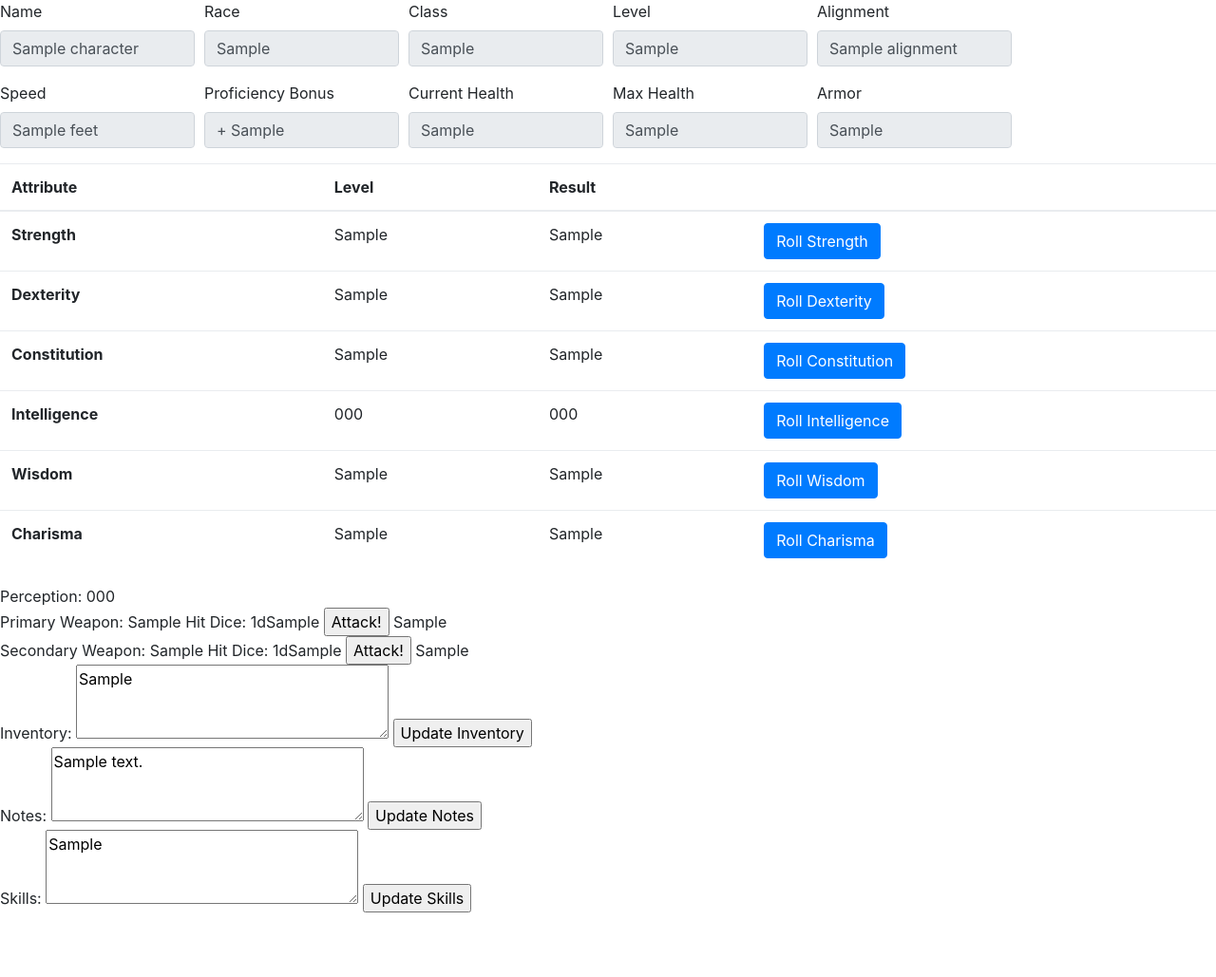
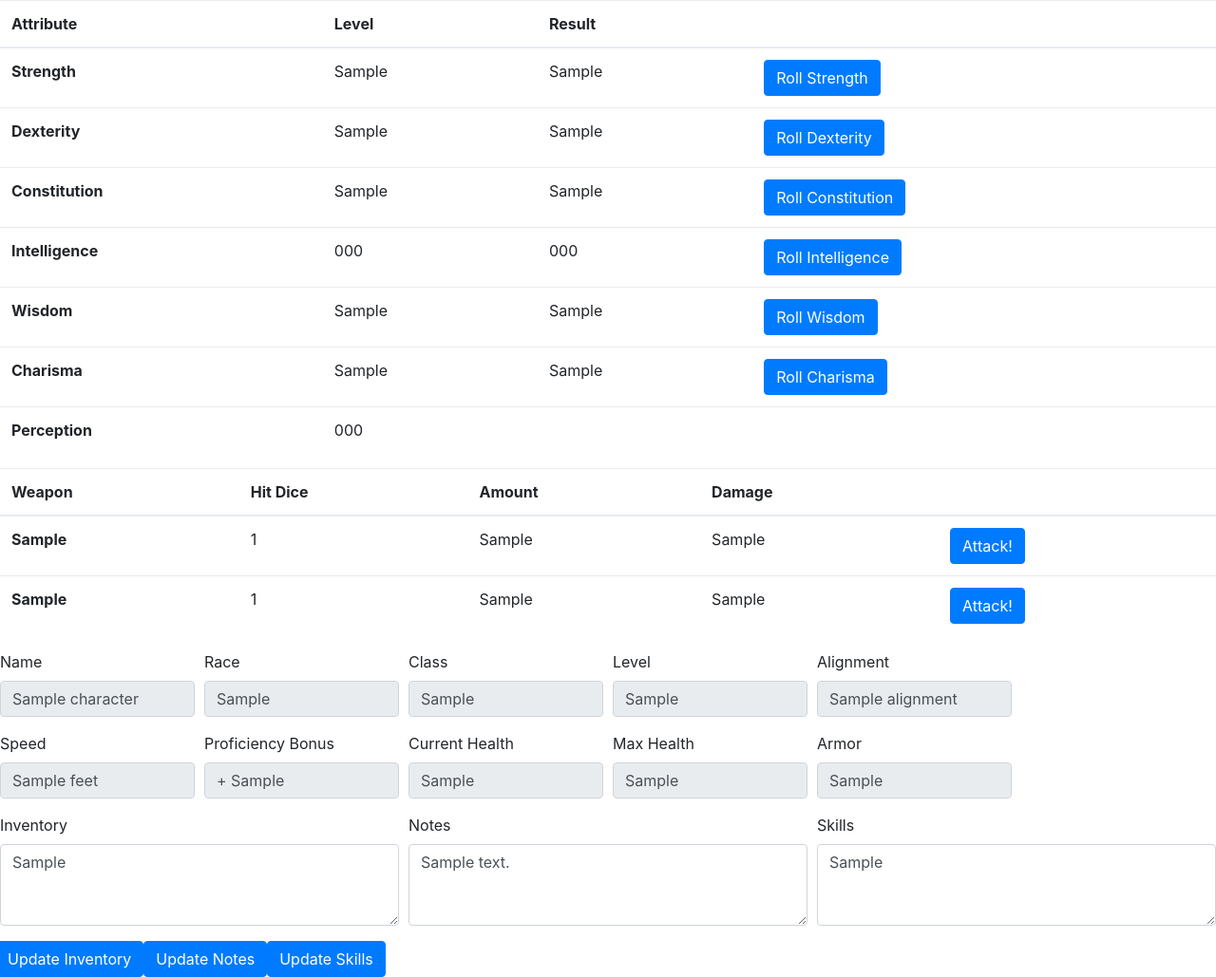
Before and after one commit to keithmorel/dndproj, a Flask app: template dndroller/templates/view_char.html in a window 1280 px wide. Shown: the part 102-1131 px from the top of the page at 95% size. Before the commit the page ends 1063 px from the top, so only its background shows below. Run offline with Flask 2, Linux system fonts and the light colour scheme; the template is opened without the code that fills it: most values are stand-ins (such as "Sample title", 1, 10 or a date in 2020); some libraries are stand-ins or nearby versions.

Commit message:
Finished bootstrapping of character view page. Just need to do the login page to complete bootstrapping.

```diff
--- a/dndroller/templates/view_char.html
+++ b/dndroller/templates/view_char.html
@@ -155,47 +111,131 @@
                                 <td><input class="btn btn-primary" type="submit" value="Roll Charisma"></td>
                             </form>
                         </tr>
+                        <tr>
+                            <th scope="row">Perception</th>
+                            <td>{{ character.char_perception }}</td>
+                            <td></td>
+                            <td></td>
+                        </tr>
                     </tbody>
                 </table>
-                    Perception: {{ character.char_perception }}<br>
+                <table class="table">
+                    <thead>
+                        <tr>
+                            <th>Weapon</th>
+                            <th>Hit Dice</th>
+                            <th>Amount</th>
+                            <th>Damage</th>
+                            <th></th>
+                        </tr>
+                    </thead>
+                    <tbody>
+                        <tr>
+                            <th scope="row">{{ character.char_weap_prim }}</th>
+                            <td>{{ character.char_weap_prim_num }}</td>
+                            <td>{{ character.char_weap_prim_die }}</td>
+                            <td>{{ prim_result }}</td>
+                            <td>
                                 <form name="roll_primary" action="/roll_attack/" method="POST">
-                        Primary Weapon: {{ character.char_weap_prim }} Hit Dice: {{ character.char_weap_prim_num }}d{{ character.char_weap_prim_die }}
                                     <input type="hidden" name="weapon" value="Primary">
                                     <input type="hidden" name="char_name" value="{{ character.char_name }}">
                                     <input type="hidden" name="char_weap_num" value="{{ character.char_weap_prim_num }}">
                                     <input type="hidden" name="char_weap_die" value="{{ character.char_weap_prim_die }}">
-                        <input type="submit" value="Attack!">
-                        {{ prim_result }}
+                                    <input class="btn btn-primary" type="submit" value="Attack!">
                                 </form>
+                            </td>
+                        </tr>
                         {% if character.char_weap_sec != '' %}
+                        <tr>
+                            <th scope="row">{{ character.char_weap_sec }}</th>
+                            <td>{{ character.char_weap_sec_num }}</td>
+                            <td>{{ character.char_weap_sec_die }}</td>
+                            <td>{{ sec_result }}</td>
+                            <td>
                                 <form name="roll_secondary" action="/roll_attack/" method="POST">
-                            Secondary Weapon: {{ character.char_weap_sec }} Hit Dice: {{ character.char_weap_sec_num }}d{{ character.char_weap_sec_die }}
                                     <input type="hidden" name="weapon" value="Secondary">
                                     <input type="hidden" name="char_name" value="{{ character.char_name }}">
                                     <input type="hidden" name="char_weap_num" value="{{ character.char_weap_sec_num}}">
                                     <input type="hidden" name="char_weap_die" value="{{ character.char_weap_sec_die }}">
-                            <input type="submit" value="Attack!">
-                            {{ sec_result }}
+                                    <input class="btn btn-primary" type="submit" value="Attack!">
                                 </form>
+                            </td>
+                        </tr>
                         {% endif %}
+                    </tbody>
+                </table>
+                <div class="form-row">
+                    <div class="form-group col-sm-2">
+                        <label>Name</label>
+                        <input type="text" class="form-control" value="{{ character.char_name }}" readonly>
+                    </div>
+                    <div class="form-group col-sm-2">
+                        <label>Race</label>
+                        <input type="text" class="form-control" value="{{ character.char_race }}" readonly>
+                    </div>
+                    <div class="form-group col-sm-2">
+                        <label>Class</label>
+                        <input type="text" class="form-control" value="{{ character.char_class }}" readonly>
+                    </div>
+                    <div class="form-group col-sm-2">
+                        <label>Level</label>
+                        <input type="text" class="form-control" value="{{ character.char_lvl }}" readonly>
+                    </div>
+                    <div class="form-group col-sm-2">
+                        <label>Alignment</label>
+                        <input type="text" class="form-control" value="{{ character.alignment }}" readonly>
+                    </div>
+                </div>
+                <div class="form-row">
+                    <div class="form-group col-sm-2">
+                        <label>Speed</label>
+                        <input type="text" class="form-control" value="{{ character.char_speed }} feet" readonly>
+                    </div>
+                    <div class="form-group col-sm-2">
+                        <label>Proficiency Bonus</label>
+                        <input type="text" class="form-control" value="+ {{ character.char_proficiency }}" readonly>
+                    </div>
+                    <div class="form-group col-sm-2">
+                        <label>Current Health</label>
+                        <input type="text" class="form-control" value="{{ character.curr_health }}" readonly>
+                    </div>
+                    <div class="form-group col-sm-2">
+                        <label>Max Health</label>
+                        <input type="text" class="form-control" value="{{ character.max_health }}" readonly>
+                    </div>
+                    <div class="form-group col-sm-2">
+                        <label>Armor</label>
+                        <input type="text" class="form-control" value="{{ character.char_armor }}" readonly>
+                    </div>
+                </div>
+                <div class="form-row">
+                    <div class="form-group col-md-4">
+                        <label>Inventory</label>
                         <form name="update_inv" action="/update_inv/" method="POST">
-                        Inventory:
                             <input type="hidden" name="char_name" value="{{ character.char_name }}">
-                        <textarea name="char_inv" rows="3" cols="30">{{ character.char_inv }}</textarea>
-                        <input type="submit" value="Update Inventory">
+                            <textarea class="form-control" name="char_inv" rows="3" cols="30">{{ character.char_inv }}</textarea>
                         </form>
+                    </div>
+                    <div class="form-group col-md-4">
+                        <label>Notes</label>
                         <form name="update_notes" action="/update_notes/" method="POST">
-                        Notes:
                             <input type="hidden" name="char_name" value="{{ character.char_name }}">
-                        <textarea name="char_notes" rows="3" cols="30">{{ character.char_notes }}</textarea>
-                        <input type="submit" value="Update Notes">
+                            <textarea class="form-control" name="char_notes" rows="3" cols="30">{{ character.char_notes }}</textarea>
                         </form>
+                    </div>
+                    <div class="form-group col-md-4">
+                        <label>Skills</label>
                             <form name="update_skills" action="/update_skills/" method="POST">
-                        Skills:
                             <input type="hidden" name="char_name" value="{{ character.char_name }}">
-                        <textarea name="char_skills" rows="3" cols="30">{{ character.char_skills }}</textarea>
-                        <input type="submit" value="Update Skills">
+                            <textarea class="form-control" name="char_skills" rows="3" cols="30">{{ character.char_skills }}</textarea>
                             </form>
+                    </div>
+                </div>
+                <div class="form-row">
+                    <input form="update_inv" class="btn btn-primary" type="submit" value="Update Inventory">
+                    <input form="update_notes" class="btn btn-primary" type="submit" value="Update Notes">
+                    <input form="update_skills" class="btn btn-primary" type="submit" value="Update Skills">
+                </div>
                 {% endfor %}
             </div>
             <div class="footer"></div>
```
Also changed, not shown: other parts of dndroller/templates/view_char.html (+0 -44 lines), dndroller/templates/char_update.html (+12 -1 lines), dndroller/dndusers.db. Lines whose indentation alone changed are shown as unchanged.
